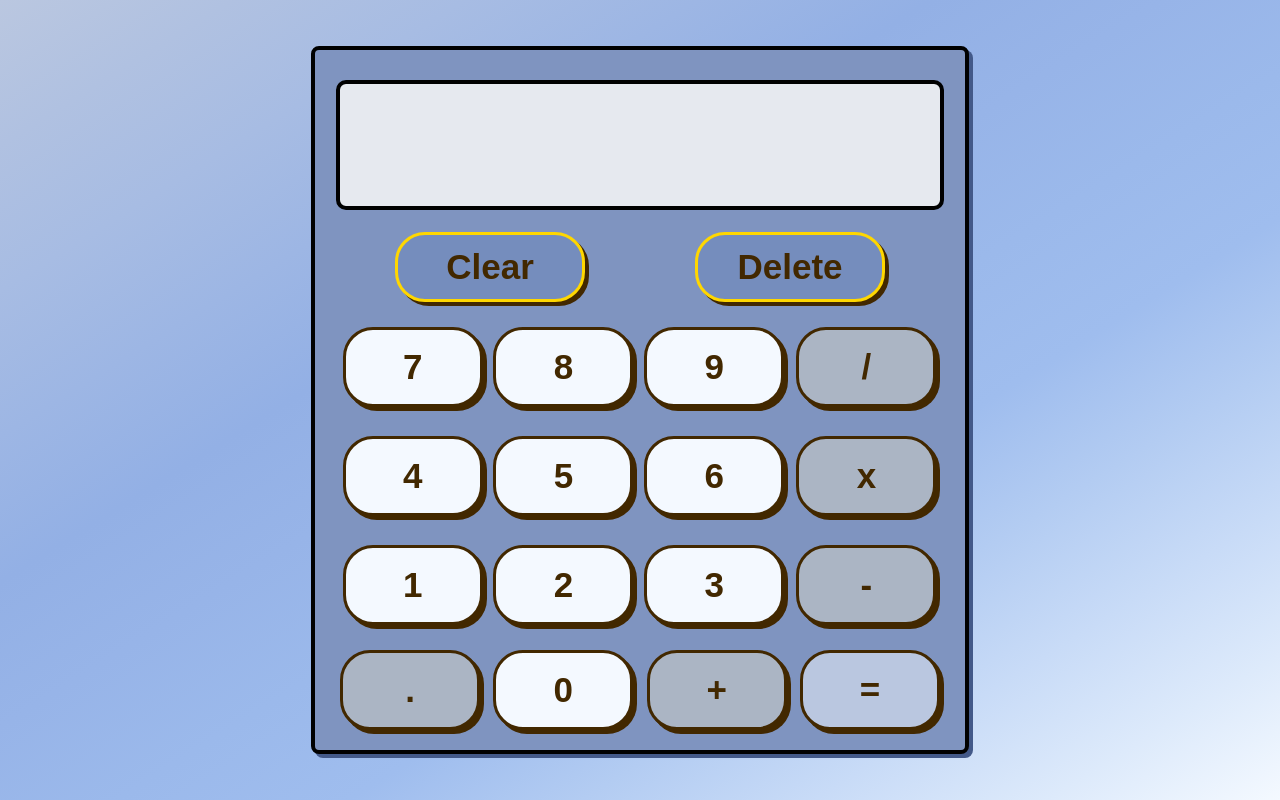
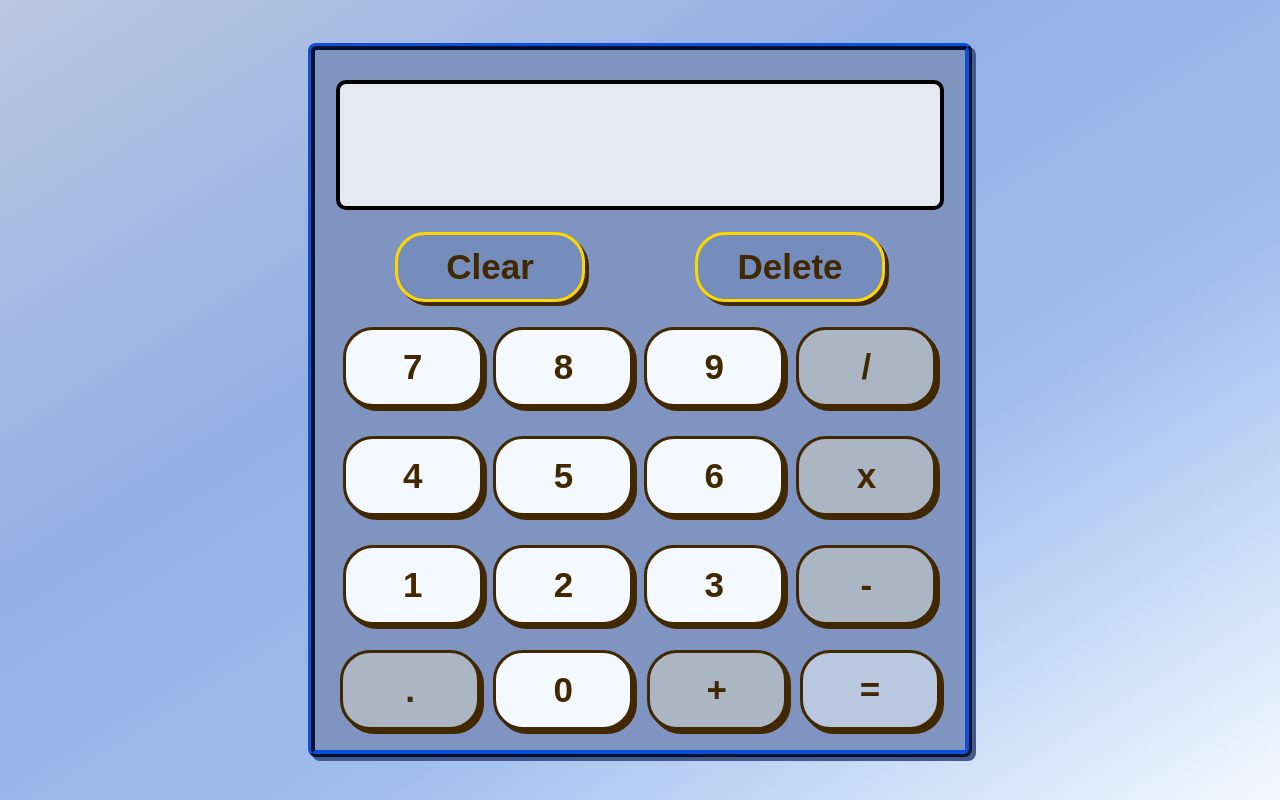
Before and after one commit to hebiscus/calculator, a plain HTML site: page index.html in a window 1280 px wide. Drawn offline with Linux system fonts and the light colour scheme.

Commit message:
final styling

```diff
--- a/style.css
+++ b/style.css
@@ -21,8 +21,7 @@ body {
     width: 650px;
     background-color: rgb(127, 148, 192);
     border-radius: 8px;
-    border: 4px solid;
-    border-color: black;
+    border: 2mm ridge #083183;
     box-shadow: 4px 4px #435989;
 
 }
```
